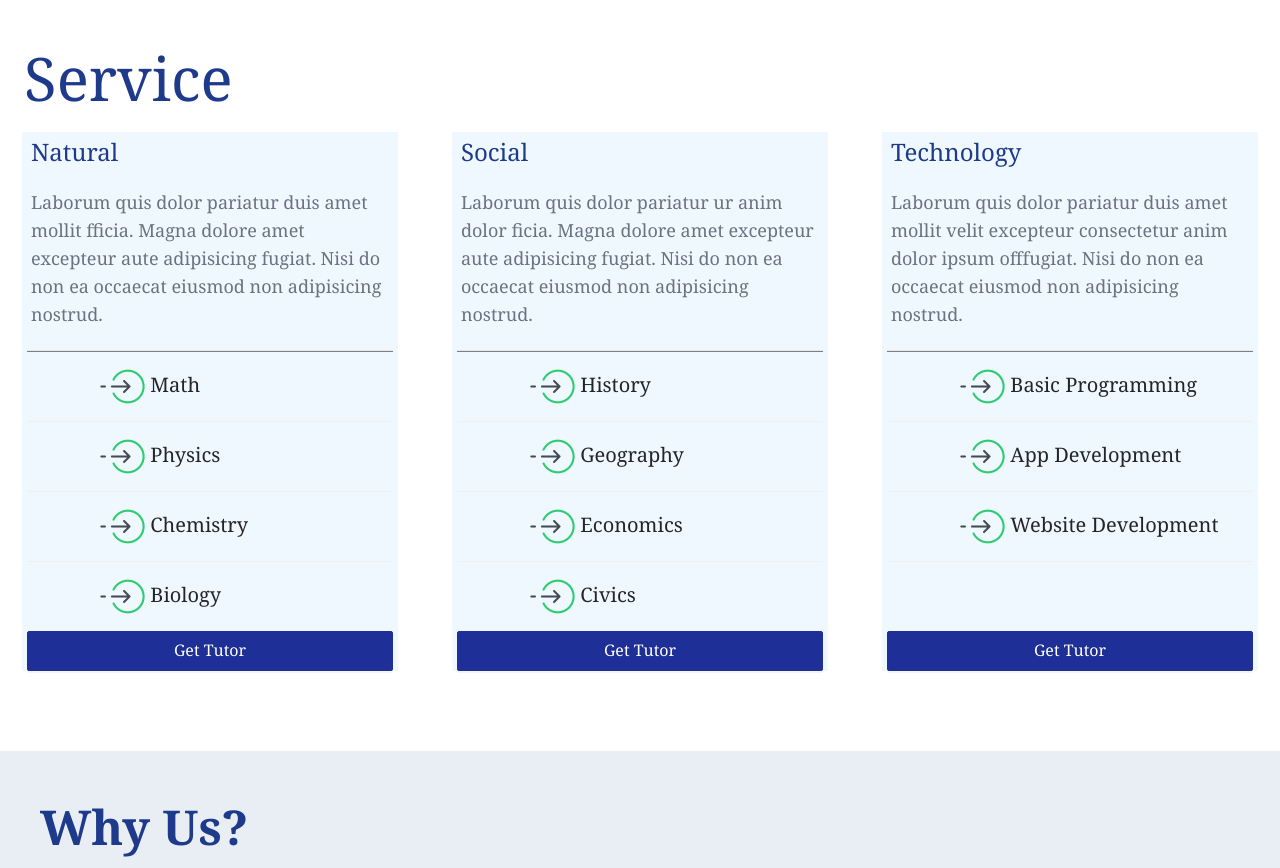
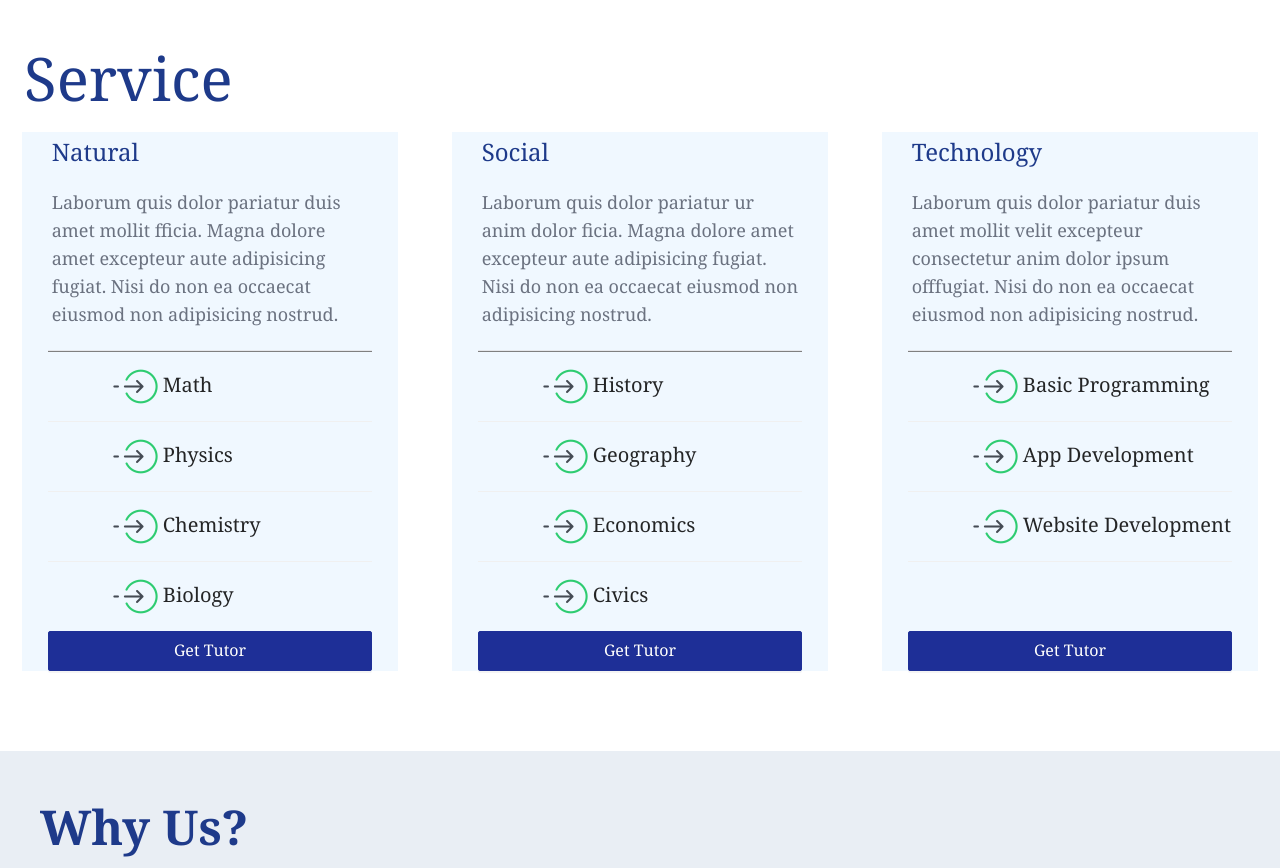
Before and after one commit to bekiTil/Temaribet-front-end-dev, a Next.js app in the folder TemariBet/nextjs-blog/: page / in a window 1280 px wide. Shown: the part 680-1548 px from the top of the page. Built offline with nearby package versions, Linux system fonts and the light colour scheme.

Commit message:
new update

```diff
--- a/TemariBet/nextjs-blog/components/Service.js
+++ b/TemariBet/nextjs-blog/components/Service.js
@@ -9,7 +9,7 @@ const Service = () => {
         <div className="font-serif">
             <header className="p-6 text-6xl text-blue-900 ">Service</header>
             <Row gutter={[10, 24]} justify="space-around" >
-                <Col xs={16} xl={7}  style={{ background: "#F0F8FF" }}  >
+                <Col xs={16} xl={7}  style={{ padding:"2%", background: "#F0F8FF" }}  >
                     <h1 className="text-blue-900 p-1  font-medium text-2xl">Natural</h1>
                     <p className="text-gray-500 p-1 text-lg  border-gray-500">Laborum quis dolor pariatur duis amet mollit fficia. Magna dolore amet excepteur aute adipisicing fugiat. Nisi do non ea occaecat eiusmod non adipisicing nostrud.</p>
                     <hr />
@@ -26,7 +26,7 @@ const Service = () => {
                    <Button style={{ width: "100%", background: "#1E2F97", borderColor: "#1E2F97" }} type="primary" size="large" >Get Tutor</Button>
                 </Col>
 
-                <Col xs={16} xl={7} style={{ background: "#F0F8FF", }}   >
+                <Col xs={16} xl={7} style={{padding:"2%", background: "#F0F8FF", }}   >
                     <h1 className="text-blue-900 p-1  font-medium text-2xl">Social</h1>
                     <p className="text-gray-500 p-1 text-lg">Laborum quis dolor pariatur ur anim dolor ficia. Magna dolore amet excepteur aute adipisicing fugiat. Nisi do non ea occaecat eiusmod non adipisicing nostrud.</p>
                     <hr />
@@ -42,7 +42,7 @@ const Service = () => {
                     />
                     <Button style={{ width: "100%", background: "#1E2F97", borderColor: "#1E2F97" }} type="primary" size="large" >Get Tutor</Button>
                 </Col>
-                <Col xs={16} xl={7} style={{ background: "#F0F8FF" }}  >
+                <Col xs={16} xl={7} style={{padding:"2%", background: "#F0F8FF" }}  >
                     <h1 className="text-blue-900 p-1 font-medium text-2xl">Technology</h1>
                     <p className="text-gray-500 p-1 text-lg">Laborum quis dolor pariatur duis amet mollit velit excepteur consectetur anim dolor ipsum offfugiat. Nisi do non ea occaecat eiusmod non adipisicing nostrud.<br/></p>
                     <hr />
```
